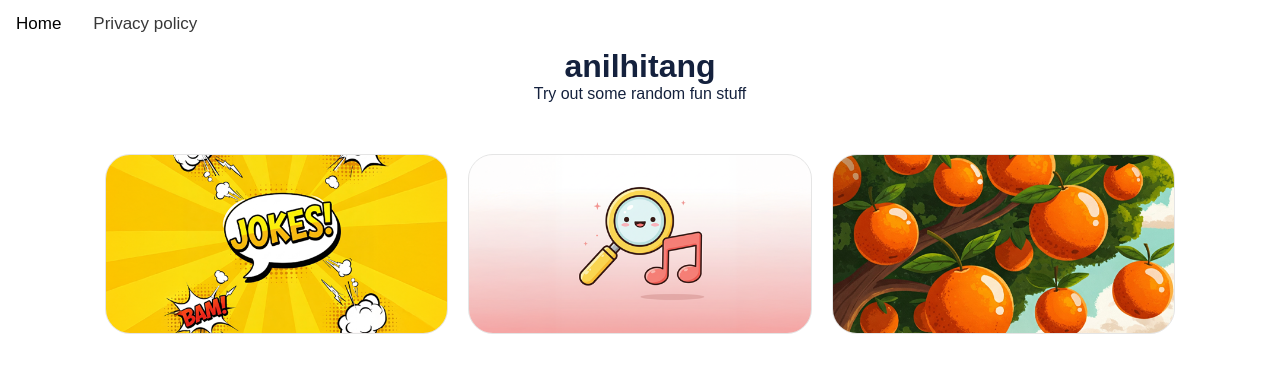
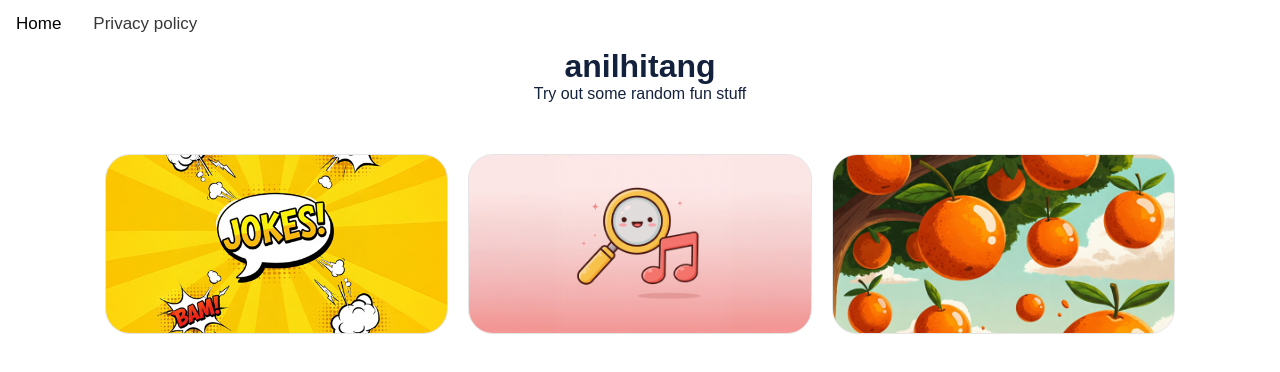
Before and after one commit to anil9t5/32skills, a Next.js app: page / in a window 1280 px wide. Shown: the top 372 px of the page. Built offline with nearby package versions, Linux system fonts and the light colour scheme.

Commit message:
Images updated

```diff
--- a/src/app/globals.css
+++ b/src/app/globals.css
@@ -86,8 +86,9 @@ header {
   min-width: 250px;
 
   img {
-    width: auto;
+    width: 100%;
     height: 100%;
+    object-fit: cover;
   }
 
   h4 {
```
Also changed, not shown: public/lyrics-cover.png, public/orange-cover.png.
